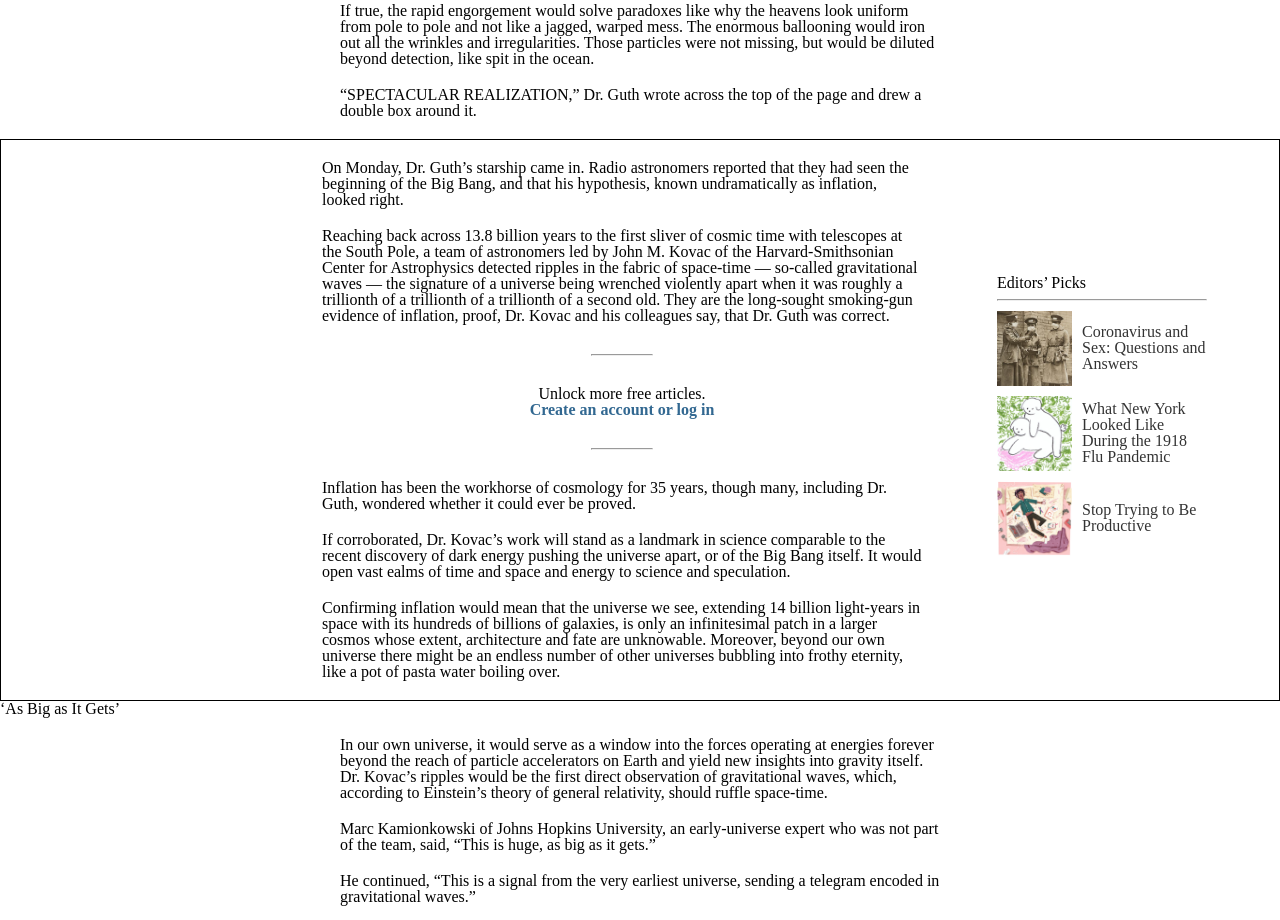
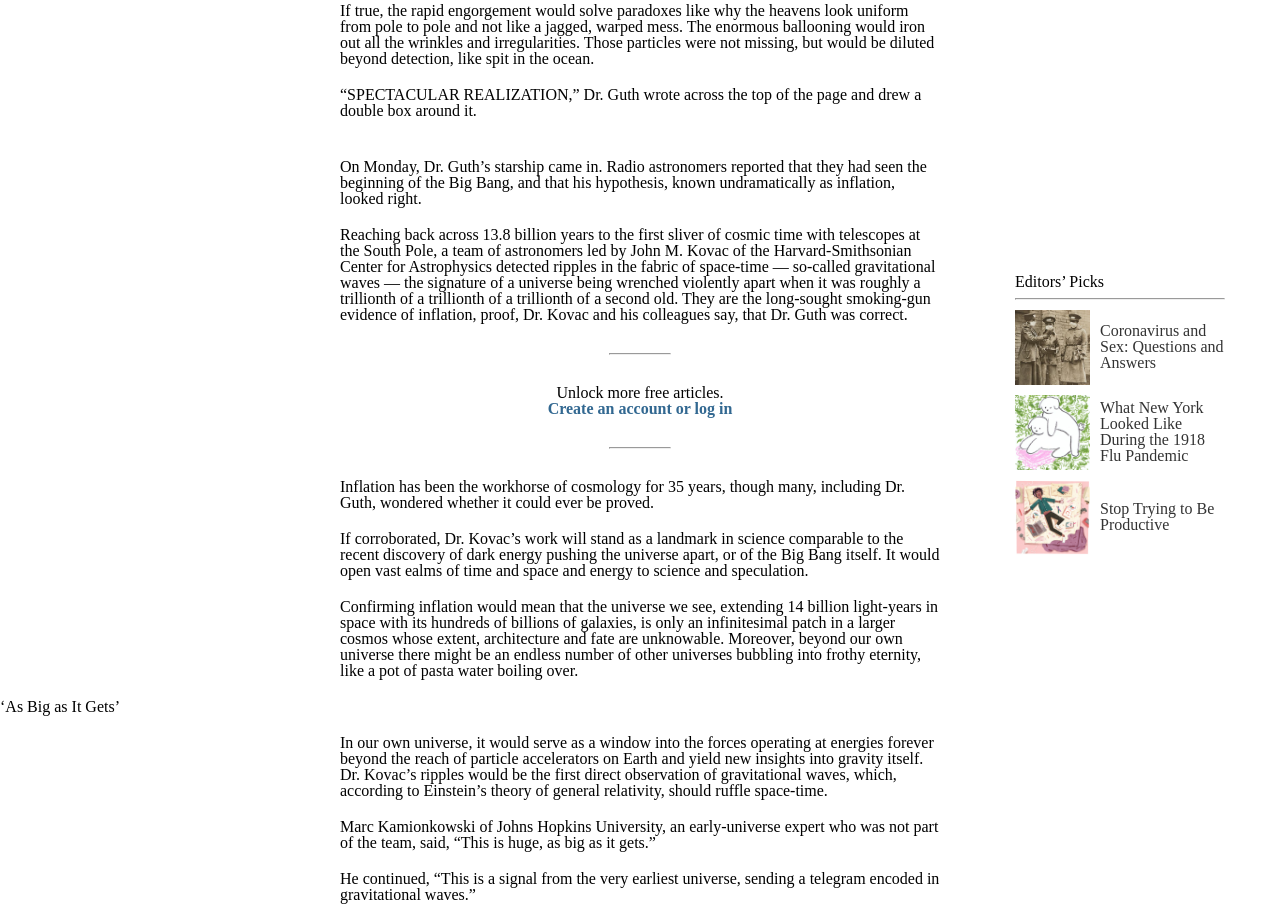
Before and after one commit to anewman15/nyt-article-clone, a plain HTML site: page index.html in a window 1280 px wide. Shown: the part 1126-2046 px from the top of the page. Drawn offline with Linux system fonts and the light colour scheme.

Commit message:
Styled editor picks section

```diff
--- a/index.html
+++ b/index.html
@@ -137,7 +137,7 @@
               </p>
             </div>
           </div>
-          <div class="editors-picks-wrapper">
+          <aside class="editors-picks-wrapper">
             <div>
               <span>Editors’ Picks</span>
               <hr>
@@ -155,8 +155,7 @@
               <img src="./images/being-productive.jpg" alt="Being Productive">
               <a href="#">Stop Trying to Be Productive</a>
             </div>
-
-          </div>
+          </aside>
 
         </div>
         <div class="article-content">
--- a/style.css
+++ b/style.css
@@ -142,15 +142,18 @@
   margin: 20px auto;
 }
 
+.article-content span {
+
+}
+
 .second-section {
   display: flex;
   margin: 0 auto;
-  border: 1px solid black;
   justify-content: center;
 }
 
 .article-content-wrapper {
-  margin-left: calc((100% - 780px) / 2);
+  margin-left: 285px;
 }
 
 .create-account-call {
```
